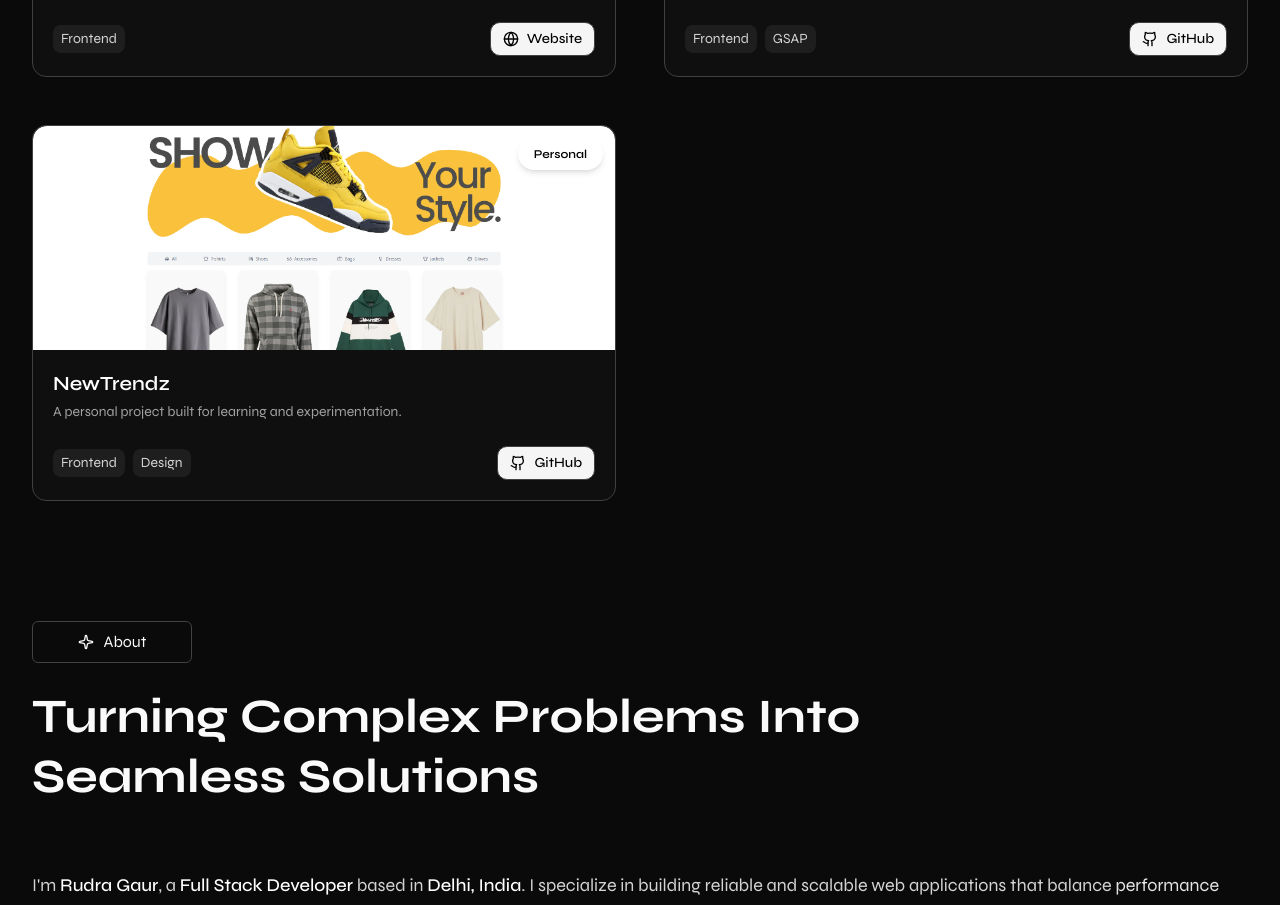
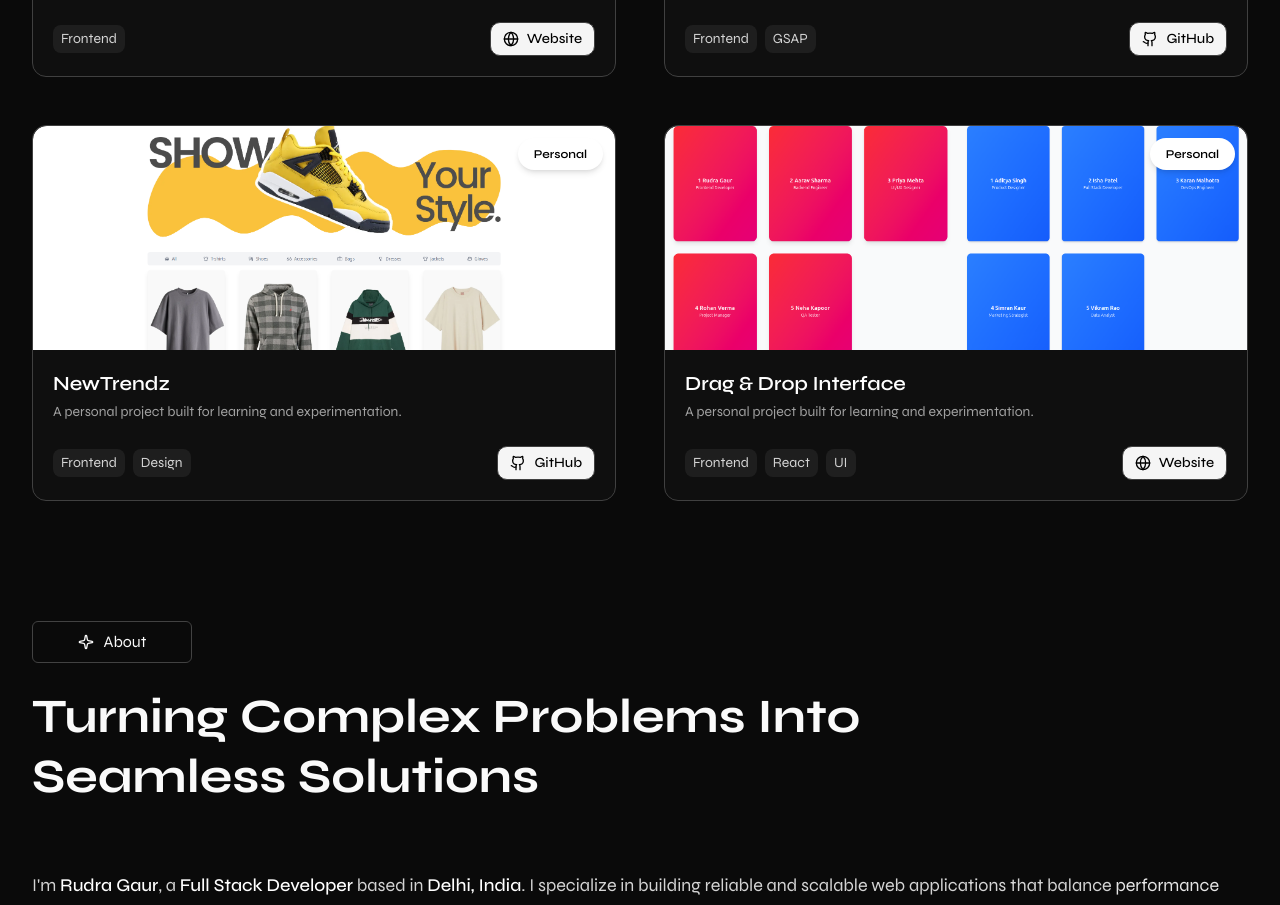
Before and after one commit to rudragaur-01/rudra-devfolio, a React (Vite) app: page / in a window 1280 px wide. Shown: the part 2760-3665 px from the top of the page. Built offline with nearby package versions, Linux system fonts and the light colour scheme.

Commit message:
feat(project): drap drop project added

```diff
--- a/src/components/ProjectCard.tsx
+++ b/src/components/ProjectCard.tsx
@@ -20,7 +20,7 @@ const ProjectCard = ({
   return (
     <motion.div
       variants={fadeUp}
-      className='group block overflow-hidden rounded-xl border border-neutral-700 bg-neutral-900/40 hover:bg-neutral-800/60 transition-all duration-300'
+      className='group block overflow-hidden rounded-xl border border-neutral-700 bg-neutral-900/40 hover:bg-neutral-800/60'
     >
       {/* Image Section */}
       <div className='relative overflow-hidden rounded-t-xl'>
--- a/src/constants/index.tsx
+++ b/src/constants/index.tsx
@@ -136,6 +136,13 @@ const projectsData: ProjectType[] = [
     projectLink: 'https://github.com/rudragaur-01',
     ownership: 'personal',
   },
+  {
+    imgSrc: '/project9.png',
+    title: 'Drag & Drop Interface',
+    tags: ['Frontend', 'React', 'UI'],
+    projectLink: 'https://dragula-drag-drop.vercel.app/',
+    ownership: 'personal',
+  },
 ];
 
 const education: ExperienceType[] = [
```
Also changed, not shown: public/project9.png (added).
